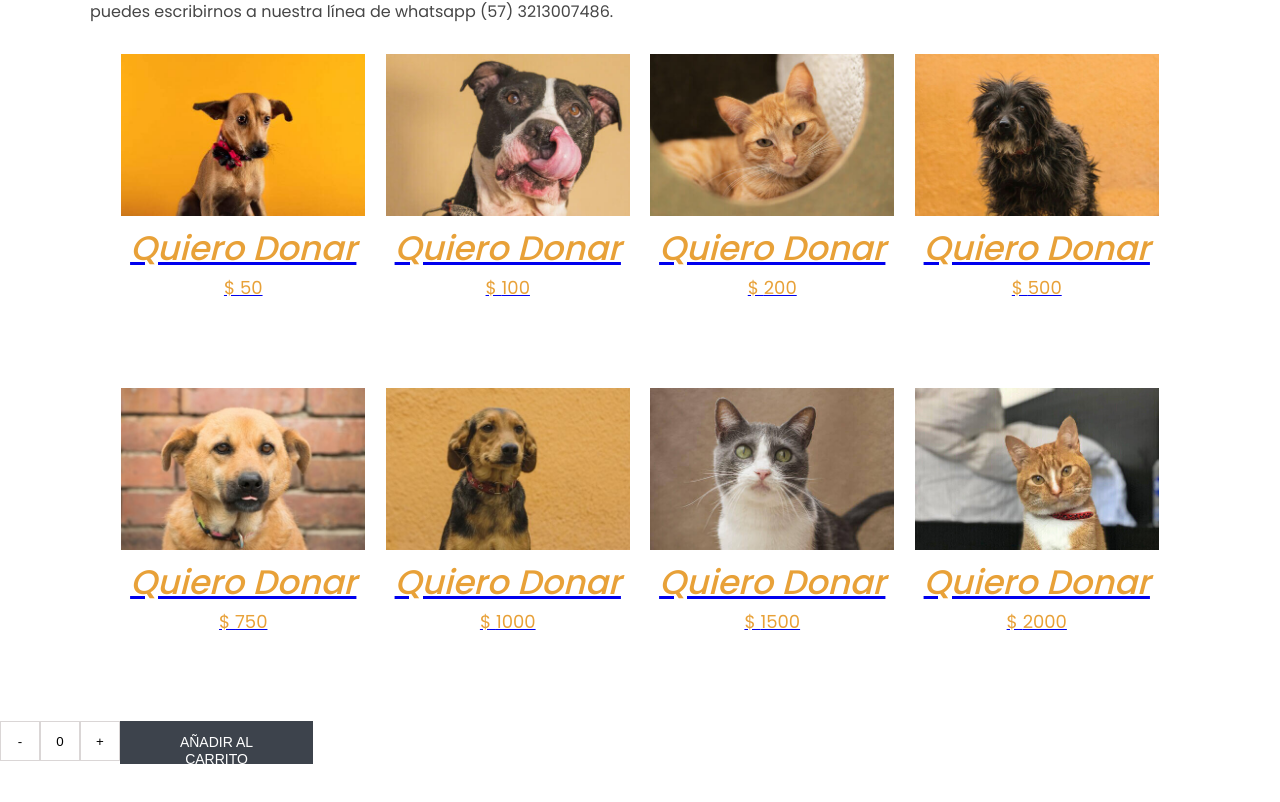
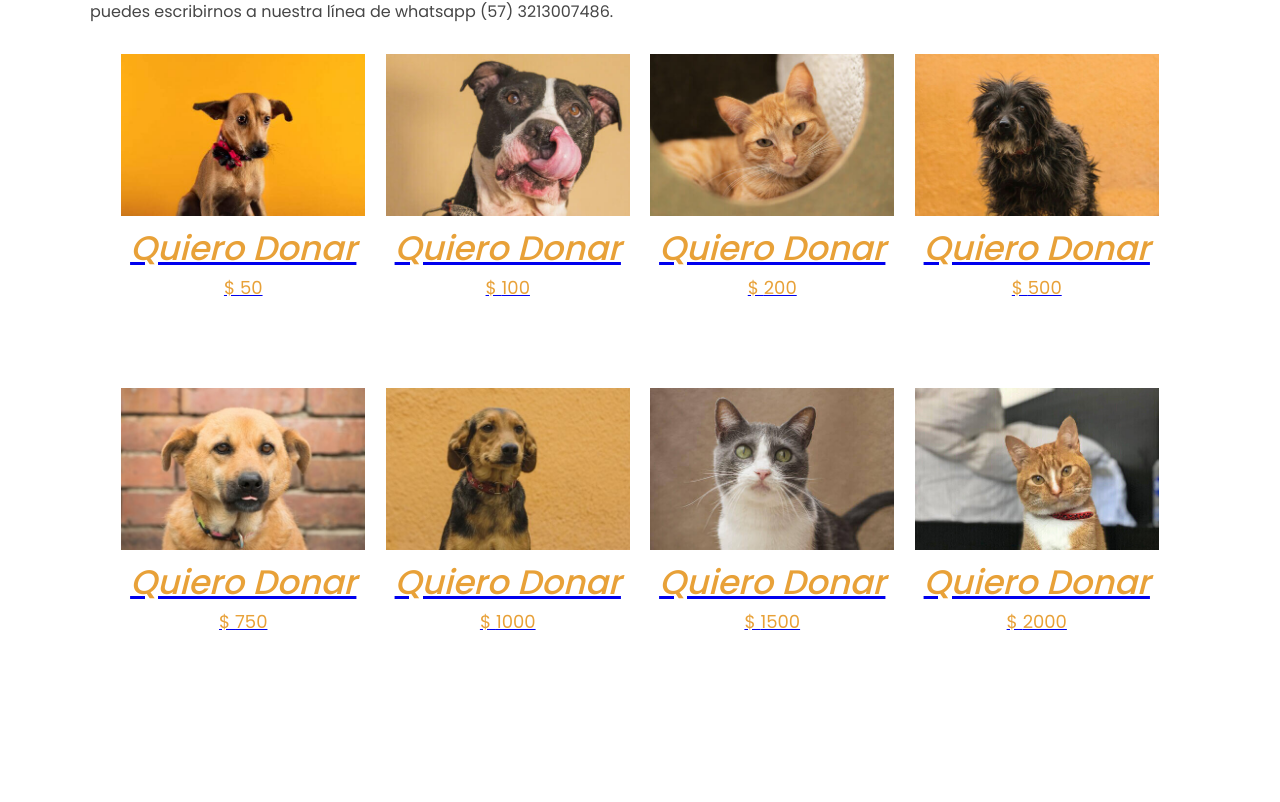
Before and after one commit to martinnolmos86/proyectoFinal_Olmos, a React (Vite) app: page / in a window 1280 px wide. Shown: the part 240-1042 px from the top of the page. After the commit the page ends 961 px from the top, so only its background shows below. Built offline with nearby package versions, Linux system fonts and the light colour scheme.

Commit message:
first commit

```diff
--- a/src/App.jsx
+++ b/src/App.jsx
@@ -3,7 +3,6 @@ import NavBar from "./components/NavBar";
 import ItemListContainer from "./components/ItemListContainer";
 import "./index.css";
 import { BrowserRouter, Routes, Route } from "react-router-dom";
-import ItemCount from "./components/ItemCount";
 
 function App() {
   return (
@@ -25,7 +24,7 @@ function App() {
           />
         </Routes>
       </BrowserRouter>
-      <ItemCount />
+      {/* <ItemCount /> */}
     </>
   );
 }
--- a/src/components/ItemCount.jsx
+++ b/src/components/ItemCount.jsx
@@ -8,19 +8,13 @@ const ItemCount = () => {
     setCount(count + 1);
   }
   function resta() {
-    setCount(count - 1);
+    if (count > 0) {
+      setCount(count - 1);
+    }
   }
-  // function reset() {
-  //   setCount(0);
-  // }
 
   return (
     <>
-      {/* <h1>El numero es: {count}</h1>
-      <button onClick={sumar}>SUMAR</button>
-      <button onClick={resta}>RESTA</button>
-      <button onClick={reset}>RESTART</button>
-      <button>Agregar al carrito</button> */}
       <StyledForm>
         <form action="" className="cart">
           <div className="divButton">
--- a/src/components/ItemDetailContainer.jsx
+++ b/src/components/ItemDetailContainer.jsx
@@ -104,7 +104,7 @@ const ItemDetailContainer = () => {
       {animalData.length > 0 ? (
         <ItemDetail animals={animalData} />
       ) : (
-        <div>Animal no encontrado</div>
+        <div>Buscando...</div>
       )}
     </>
   );
```
